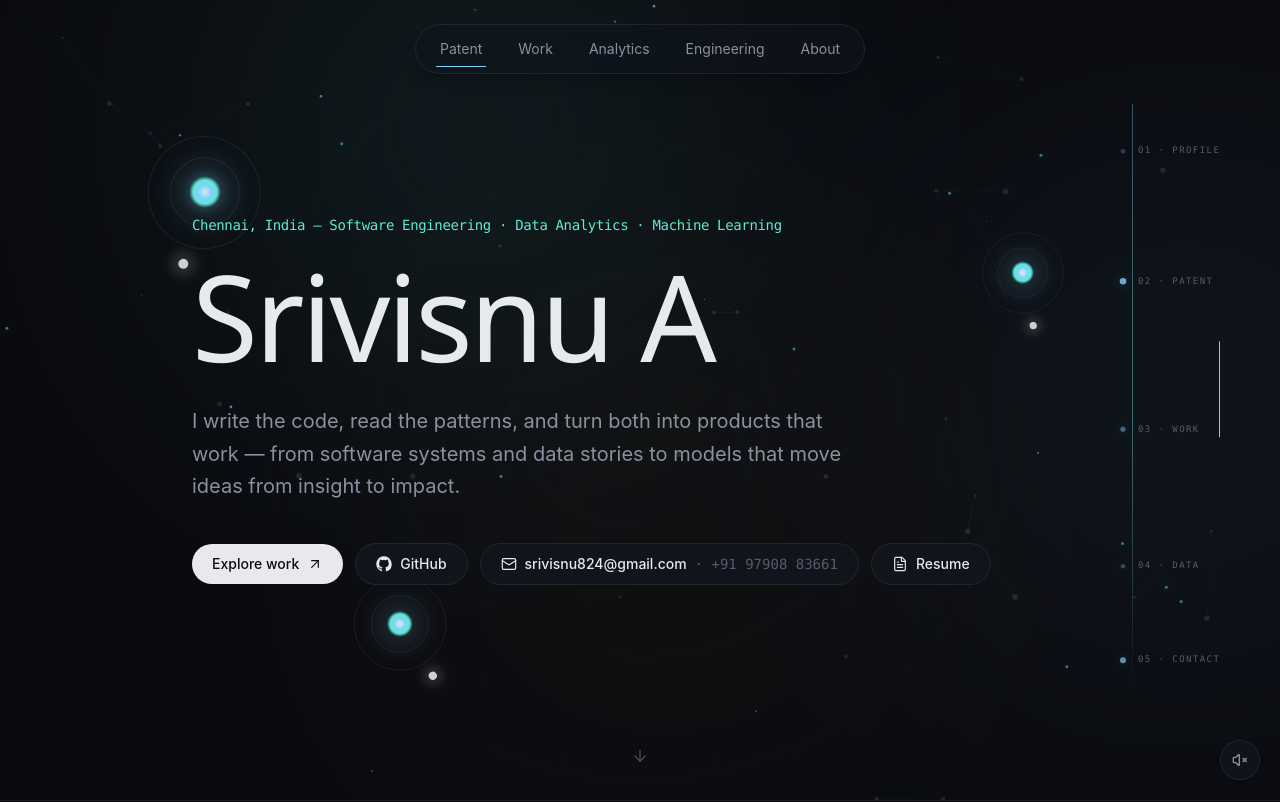
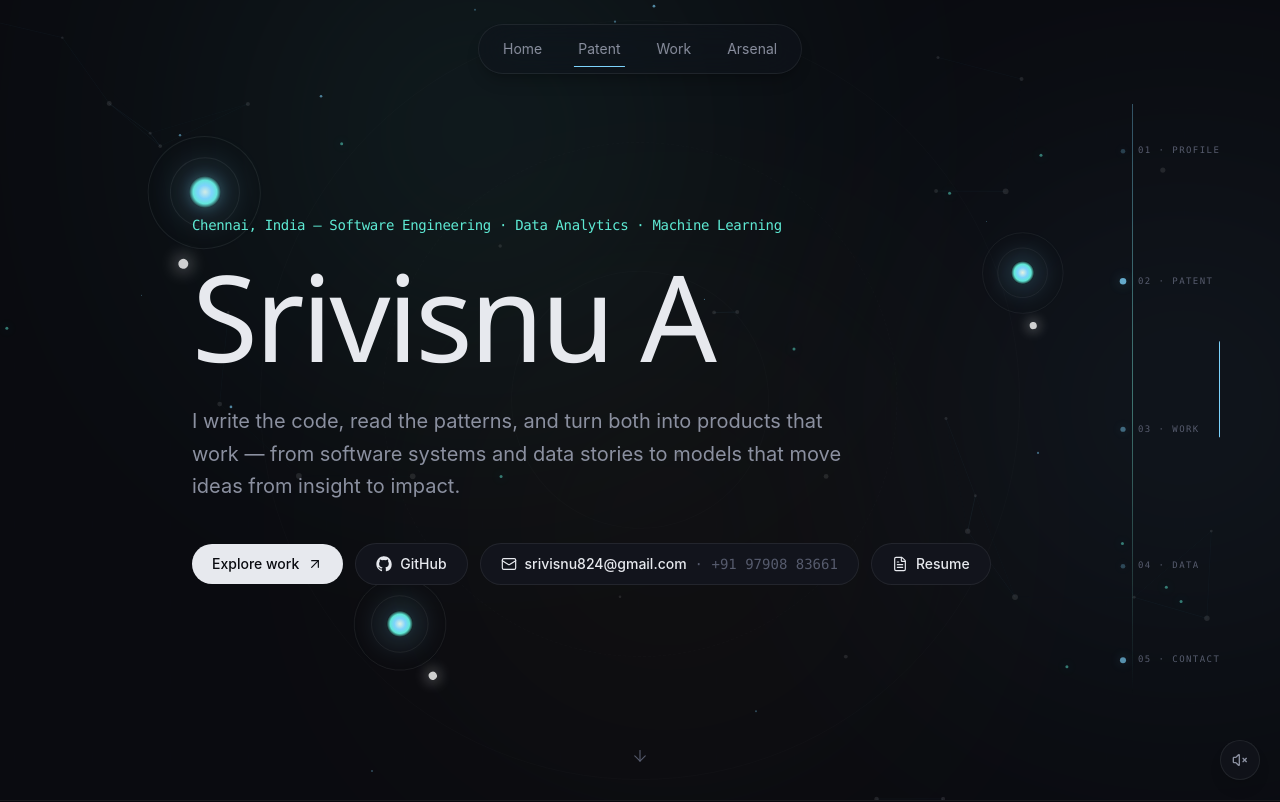
Before and after one commit to srivisnuA/portfolio, a Next.js app: page / in a window 1280 px wide. Shown: the top 802 px of the page. Built offline with nearby package versions, Linux system fonts and the light colour scheme.

Commit message:
Fix top navigation targets

```diff
--- a/components/Nav.tsx
+++ b/components/Nav.tsx
@@ -4,15 +4,14 @@ import { motion } from "framer-motion";
 import { useEffect, useState } from "react";
 
 const links = [
+  { href: "#top", label: "Home" },
   { href: "#patent", label: "Patent" },
   { href: "#work", label: "Work" },
-  { href: "#analytics", label: "Analytics" },
-  { href: "#engineering", label: "Engineering" },
-  { href: "#about", label: "About" },
+  { href: "#about", label: "Arsenal" },
 ];
 
 export default function Nav() {
-  const [active, setActive] = useState("#patent");
+  const [active, setActive] = useState("#top");
 
   useEffect(() => {
     const sections = links
@@ -27,11 +26,9 @@ export default function Nav() {
           .filter((entry) => entry.isIntersecting)
           .sort((a, b) => b.intersectionRatio - a.intersectionRatio)[0];
 
-        if (visible?.target.id) {
-          setActive(`#${visible.target.id}`);
-        }
+        if (visible?.target.id) setActive(`#${visible.target.id}`);
       },
-      { rootMargin: "-28% 0px -58% 0px", threshold: [0.05, 0.2, 0.5] },
+      { rootMargin: "-24% 0px -62% 0px", threshold: [0.05, 0.2, 0.5] },
     );
 
     sections.forEach((section) => observer.observe(section));
@@ -52,7 +49,6 @@ export default function Nav() {
       >
         {links.map((l) => {
           const isActive = active === l.href;
-
           return (
             <a
               key={l.href}
```
